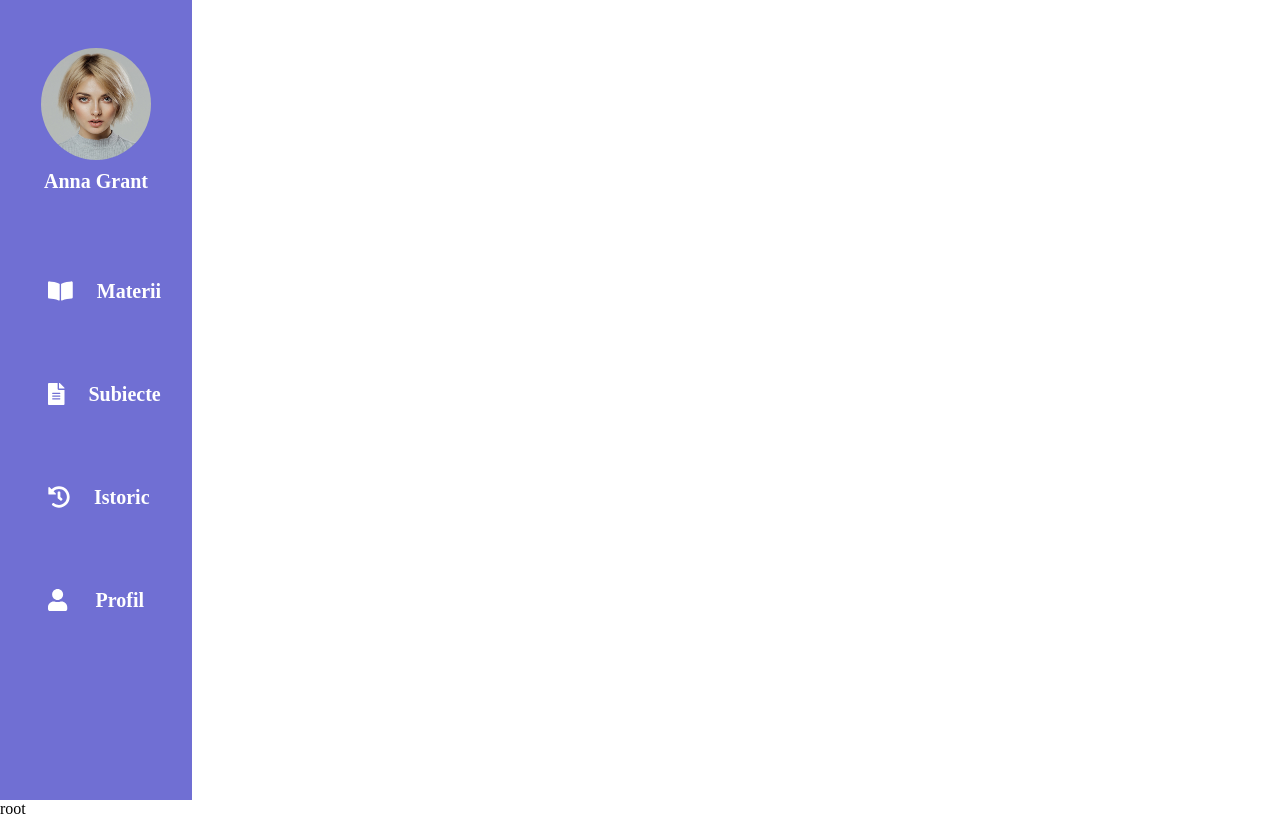
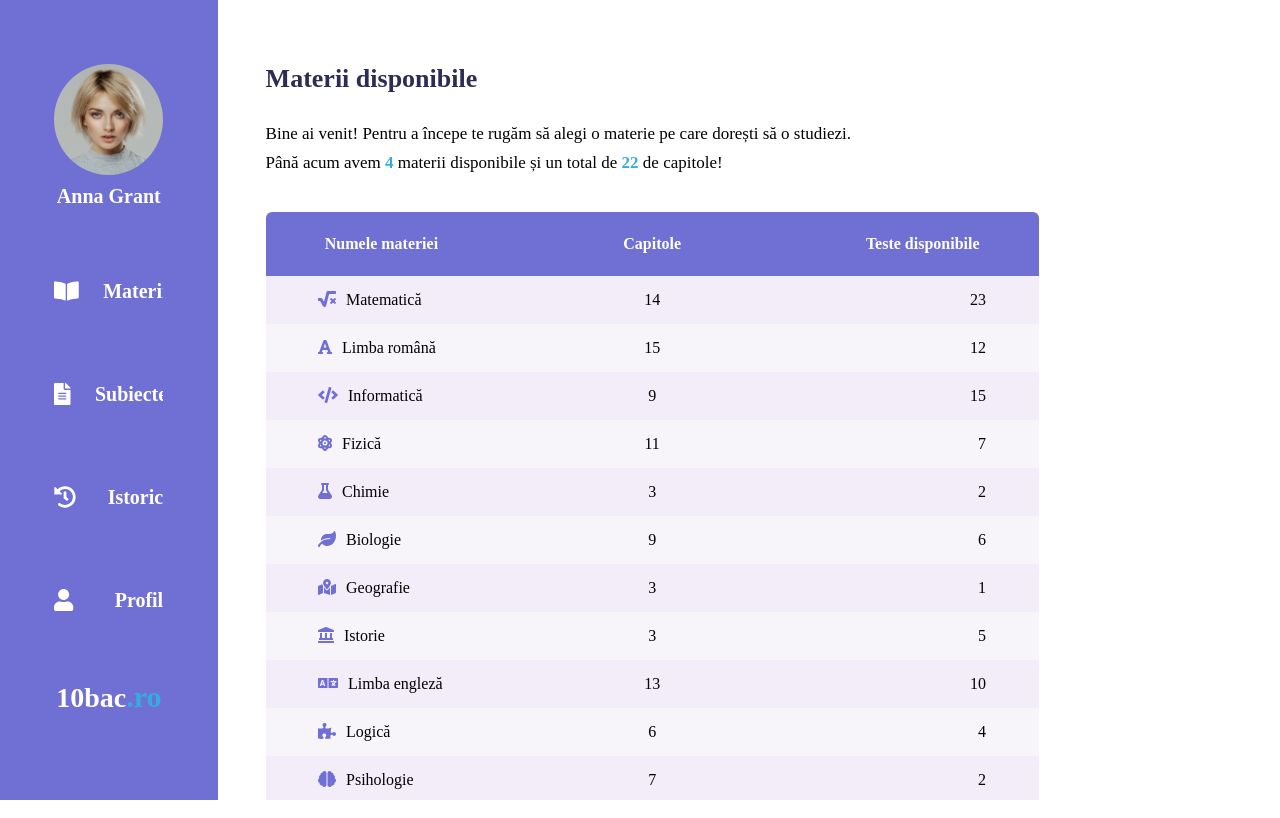
Before and after one commit to Gabjea/10bac, a React (Create React App) app in the folder 10bac/: page /profil in a window 1280 px wide. Built offline with nearby package versions, Linux system fonts and the light colour scheme.

Commit message:
Subjects page

```diff
--- a/10bac/src/App.css
+++ b/10bac/src/App.css
@@ -3,16 +3,52 @@
   margin: 0;
   padding: 0;
   font-family: Quicksand;
+  overflow-y: hidden;
+  overflow-x: hidden;
+  text-decoration: none;
 }
 
 @import url('https://fonts.googleapis.com/css2?family=Quicksand:wght@300;400;500;600;700&display=swap');
 
 .App {
+  display: flex;
+  justify-content: space-between;
+}
+
+.content {
+  width: 83%;
+  padding: 4em 3em 4em 3em;
+  overflow: auto !important;
+  height: 100vh;
+}
+
+h1 {
+  margin-block-start: 0em;
+  margin-block-end: 0em;
+  font-size: var(--xl-font);
+}
+
+h2 {
+  font-size: var(--large-font);
+  color: var(--dark-purple);
+  margin-bottom: 1em;
+}
+
+span {
+  font-size: var(--small-font);
 }
 
 :root {
   --purple: #706fd3;
+  --dark-purple: #2c2c54;
   --blue: #34ace0;
+  --light-pink: #f3edfa;
+  --dark-pink: #f7f4fa;
+
+  --small-font: 17px;
   --medium-font: 20px;
+  --large-font: 26px;
+  --xl-font: 28px;
+
   --transition-time: 0.23s;
 }
--- a/10bac/src/App.js
+++ b/10bac/src/App.js
@@ -1,23 +1,26 @@
-import "./App.css";
-import Nav from "./../src/routes/global/Nav/Nav";
-import { Routes, Route } from "react-router-dom";
-import Root from "./routes/Root/Root";
-import Register from "./routes/Register/Register";
-import Login from "./routes/Login/Login";
+import './App.css';
+import Nav from './../src/routes/global/Nav/Nav';
+import { Routes, Route } from 'react-router-dom';
+import Root from './routes/Root/Root';
+import Register from './routes/Register/Register';
+import Login from './routes/Login/Login';
 
 export default function App() {
   return (
     <div className="App">
       <Nav />
+      <div className="content">
         <Routes>
           <Route exact path="/" element={<Root />} />
+          <Route path="/materii" element={<Root />} />
+
           <Route path="/subiecte" element={<Root />} />
-				<Route path="/materii" element={<Root />} />
           <Route path="/profil" element={<Root />} />
           <Route path="/istoric" element={<Root />} />
           <Route path="/inregistrare" element={<Register />} />
           <Route path="/autentificare" element={<Login />} />
         </Routes>
       </div>
+    </div>
   );
 }
--- a/10bac/src/routes/Root/Root.css
+++ b/10bac/src/routes/Root/Root.css
@@ -0,0 +1,93 @@
+.Root .description {
+  line-height: 1.7;
+  font-size: var(--small-font);
+  margin-bottom: 2em;
+}
+
+.Root .description span {
+  color: var(--blue);
+  font-weight: 700;
+}
+
+.Root .table {
+  width: 80%;
+  /* background: green; */
+}
+
+.Root .table .row,
+.Root .table .top-row {
+  width: 100%;
+  display: flex;
+  justify-content: space-around;
+  padding: 0.3em;
+}
+
+.Root .table .top-row {
+  background: var(--purple);
+  border-radius: 6px;
+  border-bottom-left-radius: 0px;
+  border-bottom-right-radius: 0px;
+  padding: 0.7em;
+}
+
+.Root .table .top-row {
+  height: 4em;
+  align-items: center;
+}
+
+.Root .table .row {
+  height: 3em;
+  align-items: center;
+  color: #000;
+}
+
+.Root .table .row.last {
+  border-bottom-left-radius: 6px;
+  border-bottom-right-radius: 6px;
+}
+
+.Root .table .row .icon {
+  margin-right: 0.6em;
+  color: var(--purple);
+}
+
+.Root .table .top-row p {
+  font-weight: 700;
+  color: #fff;
+}
+
+.Root .table .row p,
+.Root .table .top-row p {
+  text-align: center;
+  width: 33%;
+}
+
+.Root .table .row p.left,
+.Root .table .top-row p.left {
+  text-align: left;
+  margin-left: 3em;
+}
+
+.Root .table .row p.right,
+.Root .table .top-row p.right {
+  text-align: right;
+  margin-right: 3em;
+}
+
+.Root .row {
+  background: var(--dark-pink);
+  cursor: pointer;
+}
+
+.Root .row.even {
+  background: var(--light-pink);
+}
+
+.Root .row:hover {
+  background: var(--blue);
+  transition: var(--transition-time);
+}
+
+.Root .row:hover > p {
+  color: #fff;
+}
--- a/10bac/src/routes/Root/Root.jsx
+++ b/10bac/src/routes/Root/Root.jsx
@@ -1,10 +1,75 @@
-import React from 'react'
-import './Root.css'
+import React from 'react';
+import './Root.css';
+import { FontAwesomeIcon } from '@fortawesome/react-fontawesome';
+import {
+  faSquareRootAlt,
+  faFont,
+  faCode,
+  faAtom,
+  faFlask,
+  faLeaf,
+  faMapMarkedAlt,
+  faLandmark,
+  faLanguage,
+  faPuzzlePiece,
+  faBrain,
+  faChartLine,
+  faQuestion
+} from '@fortawesome/free-solid-svg-icons';
+import { Link } from 'react-router-dom';
 
-export default function Root() {
-    return (
-        <div>
-            root
+const Root = () => {
+  const subjects = [
+    // Nume       Capitole         Teste disponibile
+    ['Matematică', faSquareRootAlt, 14, 23],
+    ['Limba română', faFont, 15, 12],
+    ['Informatică', faCode, 9, 15],
+    ['Fizică', faAtom, 11, 7],
+    ['Chimie', faFlask, 3, 2],
+    ['Biologie', faLeaf, 9, 6],
+    ['Geografie', faMapMarkedAlt, 3, 1],
+    ['Istorie', faLandmark, 3, 5],
+    ['Limba engleză', faLanguage, 13, 10],
+    ['Logică', faPuzzlePiece, 6, 4],
+    ['Psihologie', faBrain, 7, 2],
+    ['Educație antreprenorială', faChartLine, 9, 8],
+    ['Filosofie', faQuestion, 8, 9]
+  ];
+
+  return (
+    <div className="Root">
+      <h2>Materii disponibile</h2>
+
+      <p className="description">
+        Bine ai venit! Pentru a începe te rugăm să alegi o materie pe care dorești să o studiezi.
+        <br />
+        Până acum avem <span>4</span> materii disponibile și un total de <span>22</span> de capitole!
+      </p>
+
+      <div className="table">
+        <div className="top-row">
+          <p className="left">Numele materiei</p>
+          <p>Capitole</p>
+          <p className="right">Teste disponibile</p>
         </div>
-    )
-}
+
+        {subjects.map((subject, index) => {
+          return (
+            <Link to={`/materie/${index + 1}`}>
+              <div className={`row ${index % 2 === 0 ? 'even' : ''}`}>
+                <p className="left">
+                  <FontAwesomeIcon icon={subject[1]} size="1x" className="icon" />
+                  {subject[0]}
+                </p>
+                <p>{subject[2]}</p>
+                <p className="right">{subject[3]}</p>
+              </div>
+            </Link>
+          );
+        })}
+      </div>
+    </div>
+  );
+};
+
+export default Root;
--- a/10bac/src/routes/global/Nav/Nav.css
+++ b/10bac/src/routes/global/Nav/Nav.css
@@ -1,11 +1,22 @@
 .Nav {
   height: 100vh;
   background: var(--purple);
-  width: 15%;
+  width: 17%;
+}
+
+.Nav h1 {
+  text-align: center;
+  margin-top: 1em;
+  color: #fff;
+}
+
+.Nav h1 span {
+  color: var(--blue);
+  font-size: 30px;
 }
 
 .Nav .top {
-  padding: 2em;
+  padding: 4em 2em 2em 2em;
 }
 
 .Nav .top {
@@ -40,7 +51,7 @@
 }
 
 .Nav a {
-    text-decoration: none;
+  text-decoration: none;
 }
 
 .Nav .link-container {
--- a/10bac/src/routes/global/Nav/Nav.jsx
+++ b/10bac/src/routes/global/Nav/Nav.jsx
@@ -1,54 +1,42 @@
-import React from "react";
-import "./Nav.css";
-import profilePic from "./../../../assets/profil.jpeg";
-import { FontAwesomeIcon } from "@fortawesome/react-fontawesome";
-import {
-	faBookOpen,
-	faFileAlt,
-	faUser,
-	faHistory,
-} from "@fortawesome/free-solid-svg-icons";
-import { Link } from "react-router-dom";
+import React from 'react';
+import './Nav.css';
+import profilePic from './../../../assets/profil.jpeg';
+import { FontAwesomeIcon } from '@fortawesome/react-fontawesome';
+import { faBookOpen, faFileAlt, faUser, faHistory } from '@fortawesome/free-solid-svg-icons';
+import { Link } from 'react-router-dom';
 
 const Nav = () => {
   const navLinks = [
-		["Materii", faBookOpen],
-		["Subiecte", faFileAlt],
-		["Istoric", faHistory],
-		["Profil", faUser],
+    ['Materii', faBookOpen],
+    ['Subiecte', faFileAlt],
+    ['Istoric', faHistory],
+    ['Profil', faUser]
   ];
 
   return (
     <div className="Nav">
       <div className="top">
-				<img
-					src={profilePic}
-					alt="profilePic"
-					className="profile-picture"
-				/>
+        <img src={profilePic} alt="profilePic" className="profile-picture" />
         <span className="name">Anna Grant</span>
       </div>
       <div className="bottom">
-				{navLinks.map((navLink) => {
+        {navLinks.map(navLink => {
           return (
             // Router aici
 
             <Link to={`/${navLink[0].toLocaleLowerCase()}`}>
               <div className="link">
                 <div className="link-container">
-									<FontAwesomeIcon
-										icon={navLink[1]}
-										size="2x"
-										className="icon"
-									/>
-									<div className="link-name">
-										{navLink[0]}
-									</div>
+                  <FontAwesomeIcon icon={navLink[1]} size="2x" className="icon" />
+                  <div className="link-name">{navLink[0]}</div>
                 </div>
               </div>
             </Link>
           );
         })}
+        <h1>
+          10bac<span>.ro</span>
+        </h1>
       </div>
     </div>
   );
```
Lines whose indentation alone changed are shown as unchanged.
